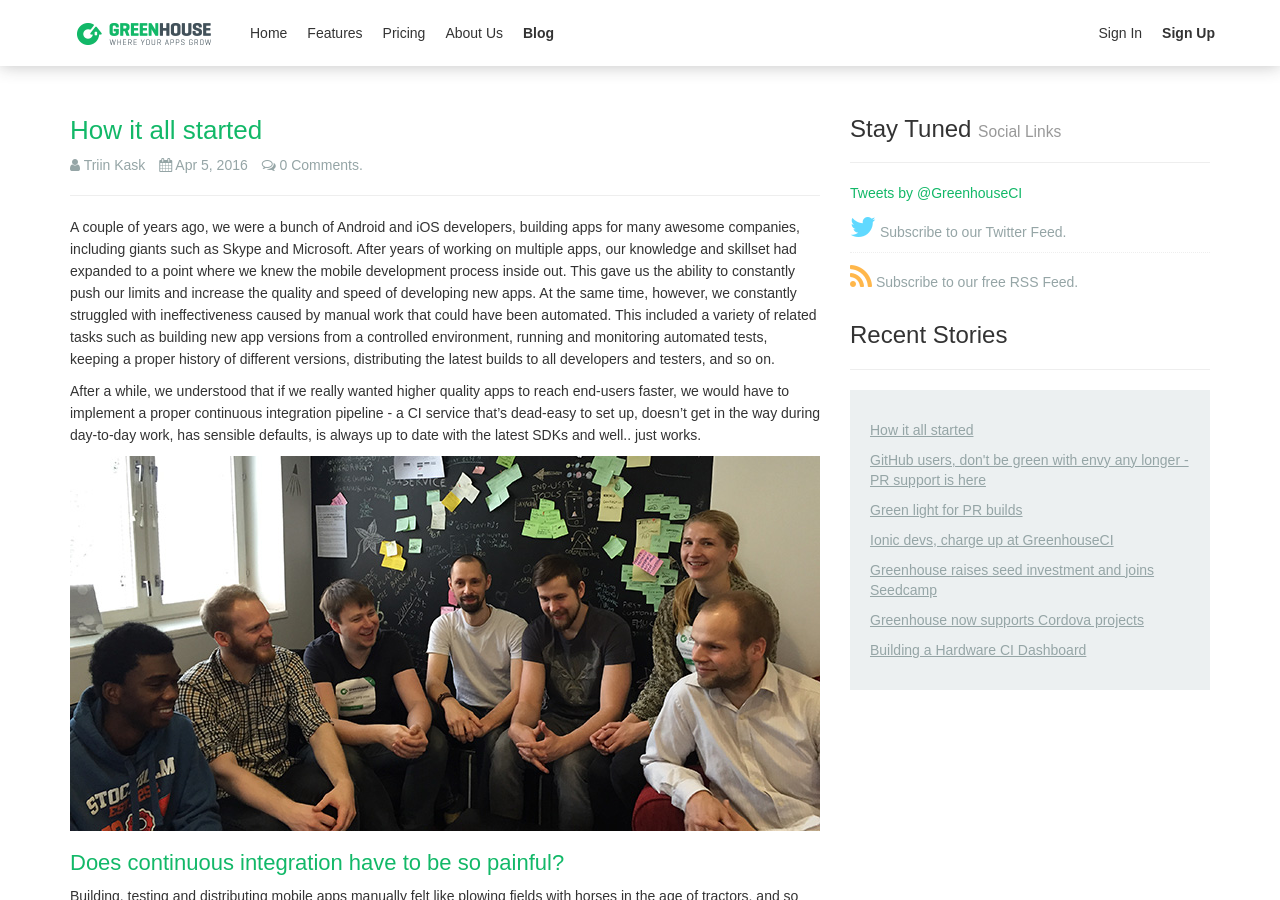
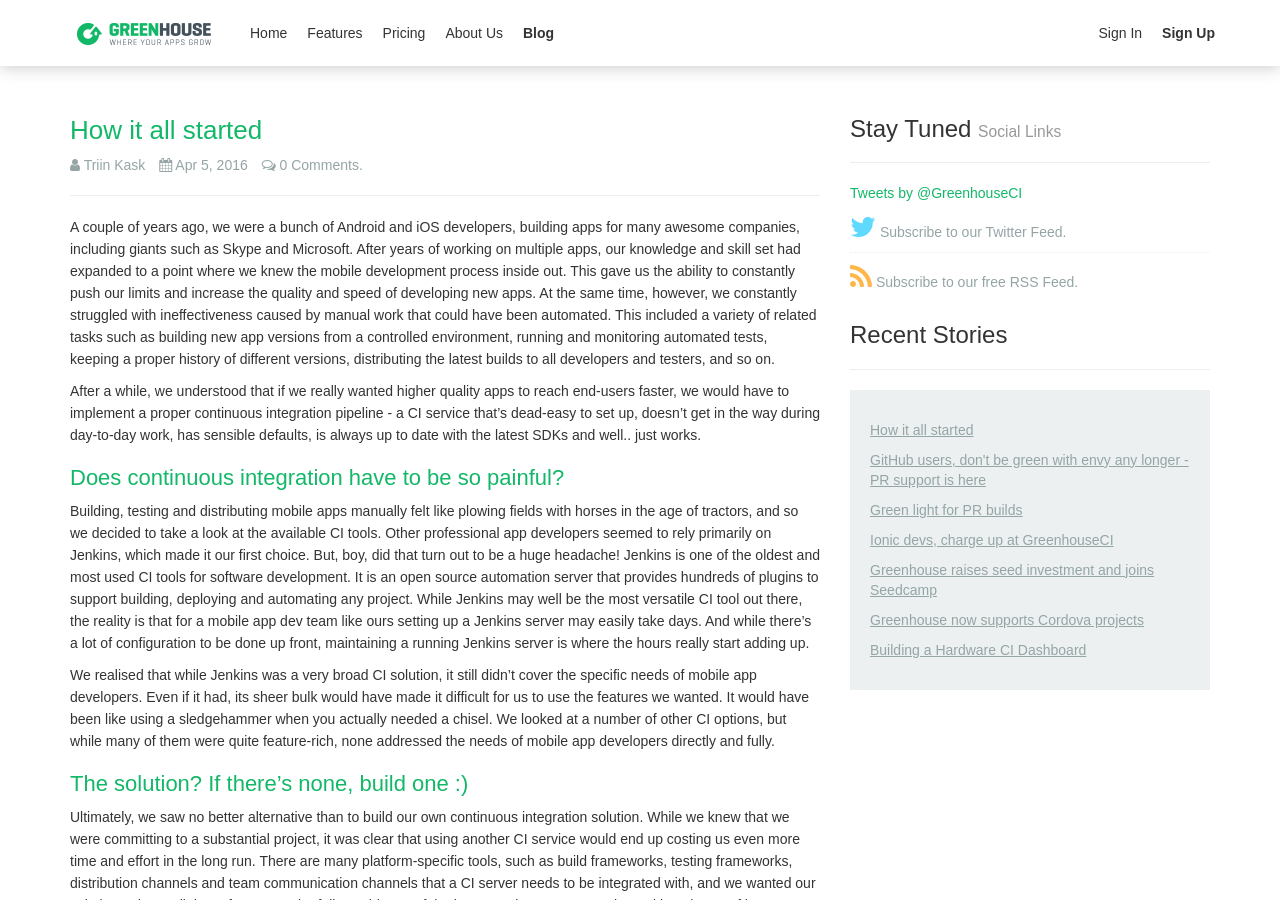
Before and after one commit to GreenhouseCI/blog.greenhouseci.com, a Jekyll site: the page built from _posts/2016-04-05-how-it-started.md, in a window 1280 px wide and 900 px high. Built offline with Jekyll 4.4.1, drawn with Linux system fonts in a browser that asks for light colours; nearby versions of some CDN libraries; comment, search, counter and statistics services are not loaded.

Commit message:
Trying to get jekyll parser working again

```diff
--- a/_posts/2016-04-05-how-it-started.md
+++ b/_posts/2016-04-05-how-it-started.md
@@ -9,14 +9,11 @@
 comments: true
 ---
 
-A couple of years ago, we were a bunch of Android and iOS developers, building apps for many awesome companies, including giants such as Skype and Microsoft. After years of working on multiple apps, our knowledge and skillset had expanded to a point where we knew the mobile development process inside out. This gave us the ability to constantly push our limits and increase the quality and speed of developing new apps. At the same time, however, we constantly struggled with ineffectiveness caused by manual work that could have been automated.
+A couple of years ago, we were a bunch of Android and iOS developers, building apps for many awesome companies, including giants such as Skype and Microsoft. After years of working on multiple apps, our knowledge and skill set had expanded to a point where we knew the mobile development process inside out. This gave us the ability to constantly push our limits and increase the quality and speed of developing new apps. At the same time, however, we constantly struggled with ineffectiveness caused by manual work that could have been automated.
 <!--more-->
 This included a variety of related tasks such as building new app versions from a controlled environment, running and monitoring automated tests, keeping a proper history of different versions, distributing the latest builds to all developers and testers, and so on.
 
 After a while, we understood that if we really wanted higher quality apps to reach end-users faster, we would have to implement a proper continuous integration pipeline -  a CI service that’s dead-easy to set up, doesn’t get in the way during day-to-day work, has sensible defaults, is always up to date with the latest SDKs and well.. just works.
-
-
-![Team](/assets/team1.jpg "Team")
 
 ## Does continuous integration have to be so painful?
 
@@ -40,4 +37,4 @@
 
 ## Continuous integration is a must-have for mobile app developers
 
-Today we see more and more mobile app developers starting to understand how important it is to include continuous integration into their app development process. As the expectations of mobile apps’ end users continue to grow, developers need tools to help them build higher quality apps that can be released more quickly and painlessly. This is the essence of **Greenhouse** - we exist to make mobile app developers more productive, less stressed, and happier doing the work they love.
+Today we see more and more mobile app developers starting to understand how important it is to include continuous integration into their app development process. As the expectations of mobile apps’ end users continue to grow, developers need tools to help them build higher quality apps that can be released more quickly and painlessly. This is the essence of *Greenhouse* - we exist to make mobile app developers more productive, less stressed, and happier doing the work they love.
```
